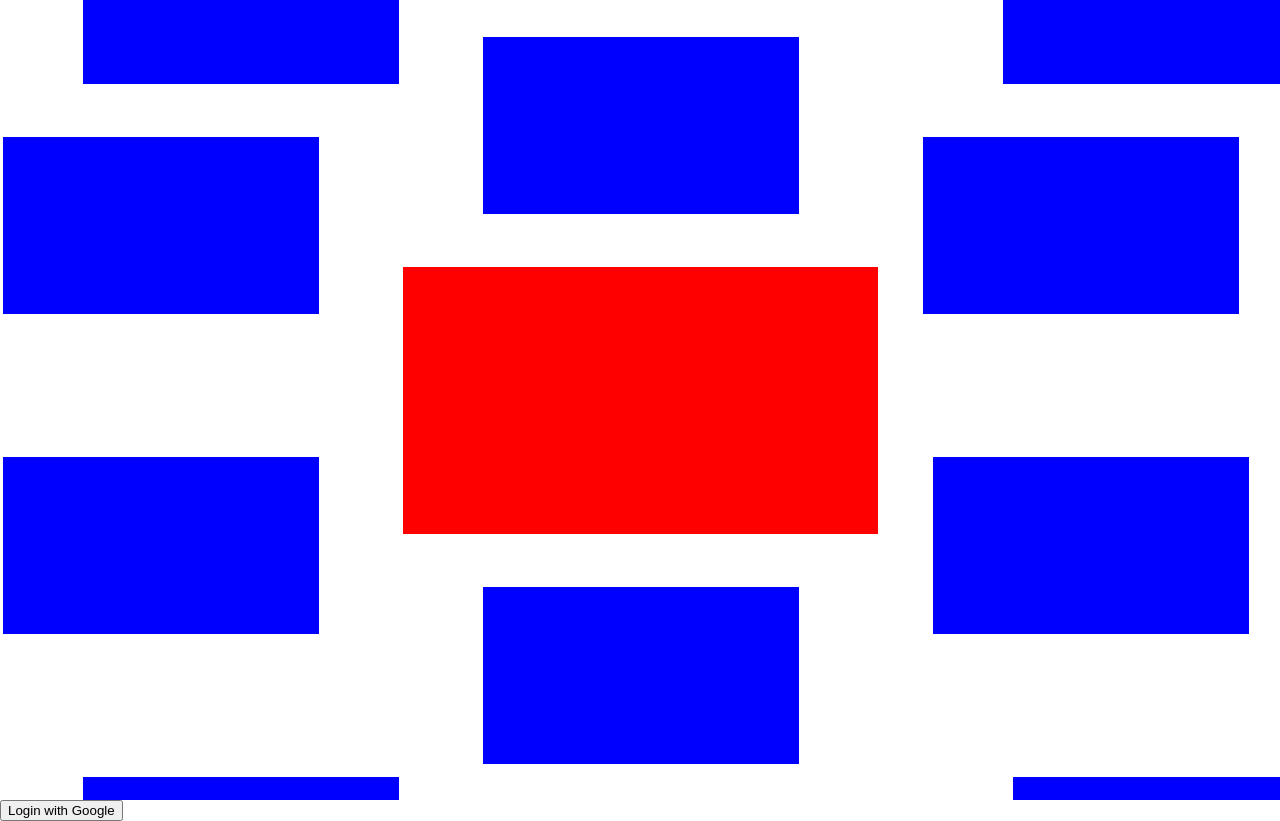
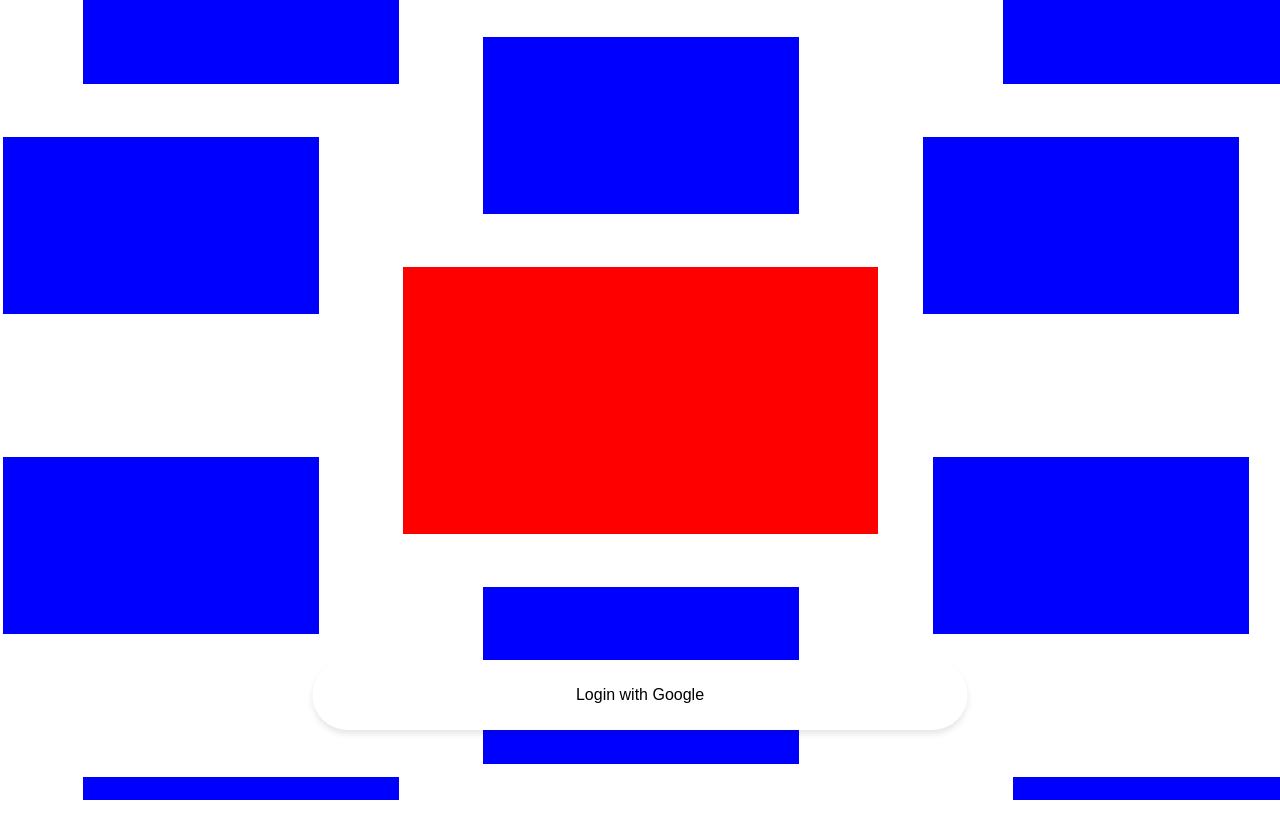
Before and after one commit to mynameSumin/dang-il-frontend, a React (Create React App) app: page / in a window 1280 px wide. After the commit the page ends 800 px from the top, so only its background shows below. Built offline with nearby package versions, Linux system fonts and the light colour scheme.

Commit message:
feat : 메인 페이지에서 로그인 버튼을 가운데로 이동 - 로그인 버튼을 메인 페이지 하단 중앙으로 위치하도록 css 스타일을   조정함.

```diff
--- a/src/pages/MainPage.js
+++ b/src/pages/MainPage.js
@@ -6,12 +6,10 @@ export default function MainPage() {
     window.location.href =
       "https://www.dangil-artisticsw.site/auth/google/login";
   }; //해당코드는 현재 url을 지정된 url로 바꾸는 기능을 가진다. 이 코드를 실행하면 브라우저가 새로운 URL로 리디렉션됨.
-  //2. 버튼 클릭시 해당 사이트(이게 구글 로그인 사이트임)로 리디렉션된다.
 
   const [desks, setDesks] = useState([]);
   const fakeData = Array.from({ length: 20 }, (_, i) => ({ id: i + 1 })); // 예시 데이터 20개
   const fieldRef = useRef(null);
-
   // 각 데스크의 위치를 설정 (위, 오른쪽 위, 오른쪽 아래, 아래, 왼쪽 아래, 왼쪽 위 순서)
   const translateBox = [
     { dx: 80, dy: -230 },
@@ -21,7 +19,6 @@ export default function MainPage() {
     { dx: -400, dy: 190 },
     { dx: -400, dy: -130 },
   ];
-
   // 주어진 중심 데스크를 기준으로 6개의 데스크 위치를 생성하는 함수
   const createSurroundingDesks = (centerDesk, startId, existingDesks) => {
     return translateBox
@@ -50,11 +47,9 @@ export default function MainPage() {
     const fieldHeight = window.innerHeight;
     const middleOfWidth = fieldWidth / 2 - 237.5;
     const middleOfHeight = fieldHeight / 2 - 133.5;
-
     // 초기 중심 데스크 설정
     let allDesks = [{ id: 1, x: middleOfWidth, y: middleOfHeight }];
     let deskQueue = [{ id: 1, x: middleOfWidth, y: middleOfHeight }];
-
     // 나머지 데스크들 위치 설정
     let currentId = 1;
     while (allDesks.length < fakeData.length && deskQueue.length > 0) {
@@ -68,7 +63,6 @@ export default function MainPage() {
       deskQueue = [...deskQueue, ...newDesks];
       currentId += 6;
     }
-
     // 설정된 위치를 데스크 배열에 맞게 조정
     const adjustedDesks = allDesks
       .slice(0, fakeData.length)
@@ -93,7 +87,9 @@ export default function MainPage() {
           />
         ))}
       </div>
-      <button onClick={handleLogin}>Login with Google</button>
+      <div className="login-container">
+        <button onClick={handleLogin}>Login with Google</button>
+      </div>
     </div>
   );
 }
--- a/src/styles/mainPage.css
+++ b/src/styles/mainPage.css
@@ -28,3 +28,36 @@ body {
   width: 100vw;
   margin: 0;
 }
+
+.login-container {
+  position: fixed;
+  bottom: 20px;
+  left: 50%;
+  transform: translateX(-50%);
+  z-index: 1000;
+  display: flex;
+  align-items: center;
+}
+
+button {
+  width: 655px;  /* W: 655 */
+  height: 70px;  /* H: 70 */
+  background-color: #FFFFFF;  /* Fill: FFFFFF */
+  border: none;
+  border-radius: 58px;  /* Radius: 58 */
+  box-shadow: 0px 4px 6px rgba(0, 0, 0, 0.1);  /* Drop shadow */
+  font-size: 16px;
+  cursor: pointer;
+  display: flex;
+  justify-content: center;
+  align-items: center;
+  margin-bottom: 50px;
+}
+
+button:hover {
+  background-color: #f0f0f0;
+}
+
+button:active {
+  background-color: #e0e0e0;
+}
```
